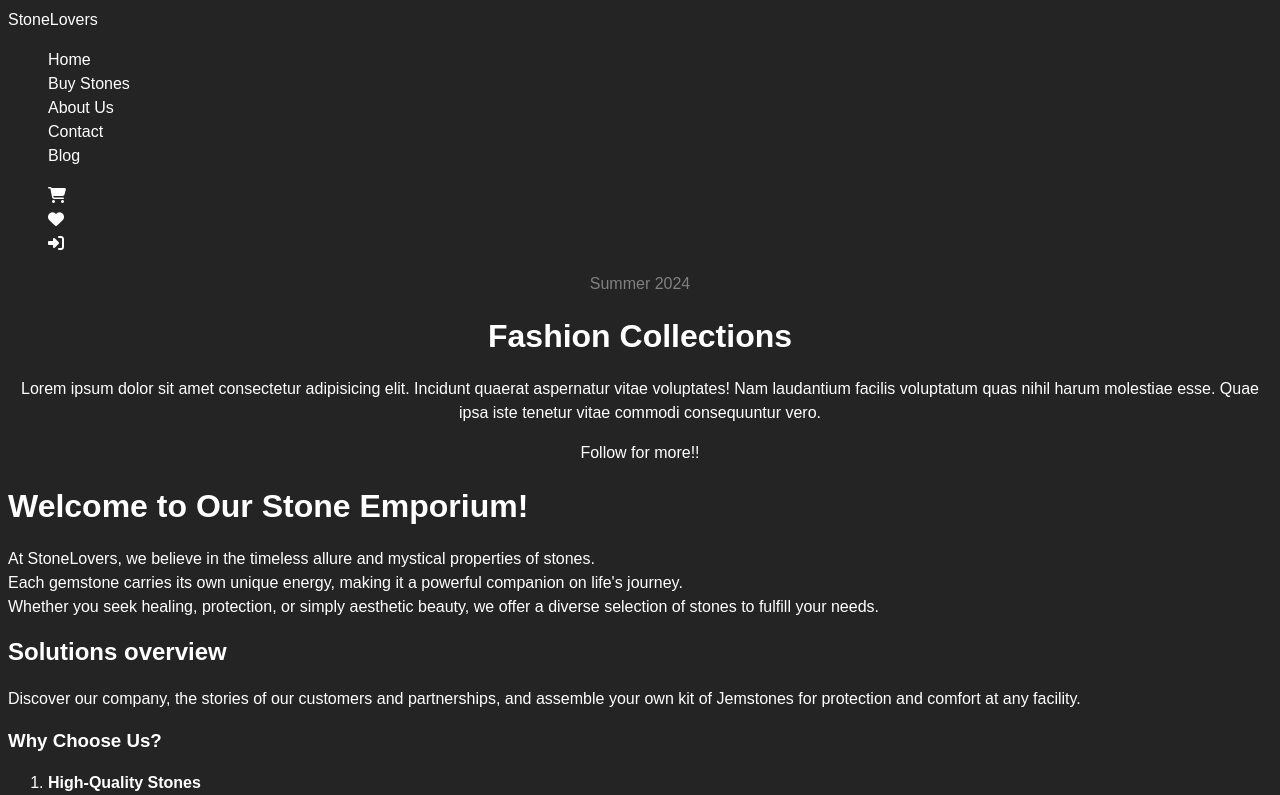
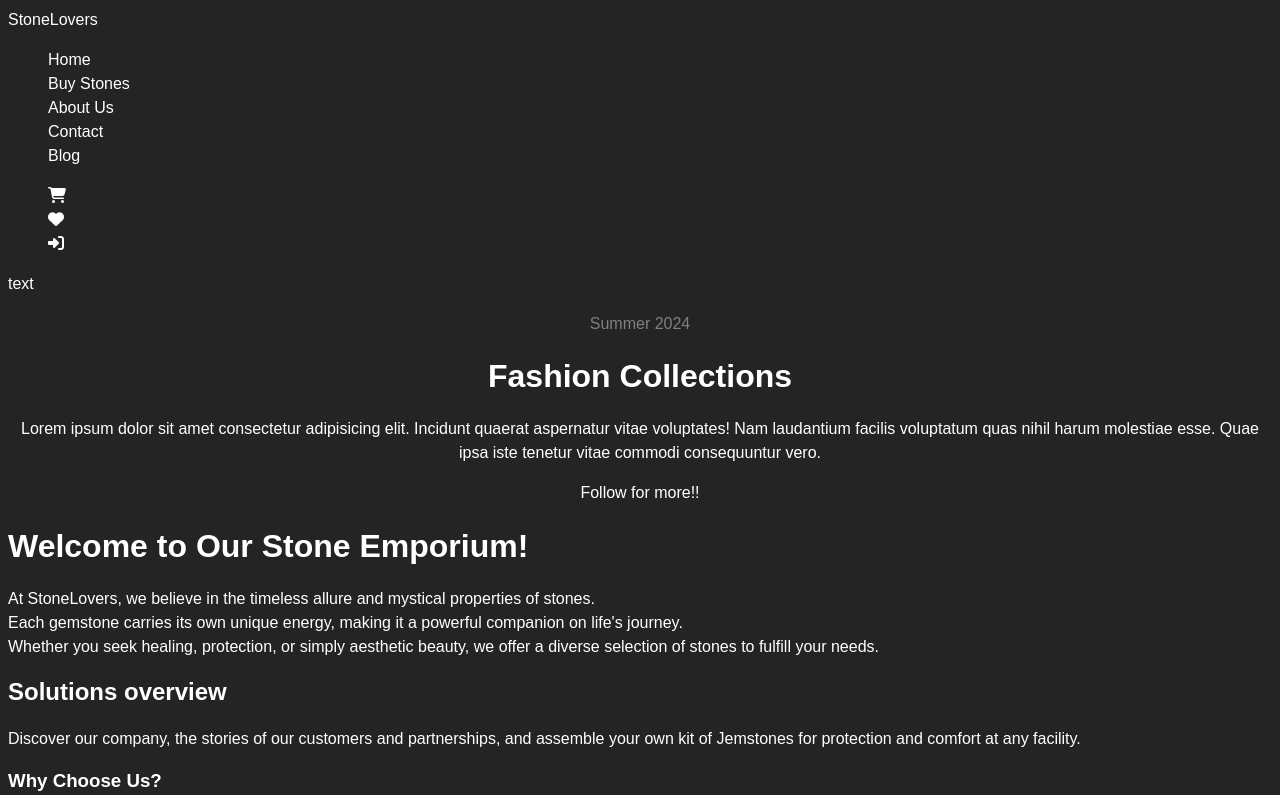
Before and after one commit to rusiandr/rusiandr.github.io, a plain HTML site: page index.html in a window 1280 px wide. Shown: the top 795 px of the page. Drawn offline with Linux system fonts and the light colour scheme.

Commit message:
update index

```diff
--- a/index.html
+++ b/index.html
@@ -8,7 +8,7 @@
     <meta name="googlebot" content="notranslate">
     <link rel="shortcut icon" href="/favicon.ico" type="image/x-icon">
     <link rel="stylesheet" href="css/app.css">
-    <title>StoneLovers shop</title>
+    <title>StoneLovers shop love</title>
 
 </head>
 <!--Kontent-->
@@ -34,6 +34,7 @@
            <li class="nav-item"><a class="nav-link; text-uppercase" href="login.html"><i class="fa-solid fa-right-to-bracket"></i></a></li>
         </ul>
     </div>
+    <p>text</p>
 </div>
 </nav>
 </header>
```
